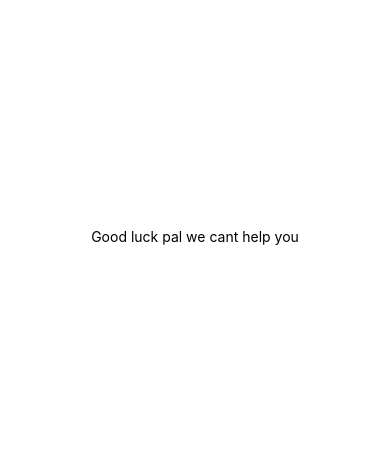
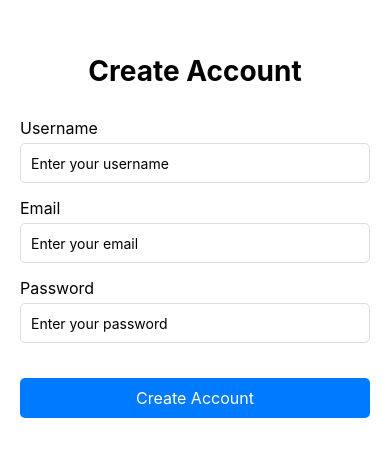
Before and after one commit to lfedronic/sidequests-frontend, a React Native app: screen / in a window 390 px wide. Shown: the part 186-642 px from the top of the page. Built offline with nearby package versions, Linux system fonts and the light colour scheme.

Commit message:
page changes

```diff
--- a/App.tsx
+++ b/App.tsx
@@ -9,7 +9,7 @@ import ForgotPassword from './components/ForgotPassword';
 const App: React.FC = () => {
   return (
     <SafeAreaView style={styles.container}>
-      <ForgotPassword />
+      <CreateAccount />
     </SafeAreaView>
   );
 };
--- a/components/CreateAccount.tsx
+++ b/components/CreateAccount.tsx
@@ -1,14 +1,16 @@
-import React, { useState, useEffect } from 'react';
-import { View, Text, Button, Image, StyleSheet, TextInput, TouchableOpacity } from 'react-native';
+import React, { useState } from 'react';
+import { View, Text, TextInput, TouchableOpacity, StyleSheet } from 'react-native';
 import { API } from '../config';
 
 const CreateAccount: React.FC = () => {
   const [username, setUsername] = useState('');
   const [email, setEmail] = useState('');
   const [password, setPassword] = useState('');
+  const [error, setError] = useState<string | null>(null); // Add error state
 
   const handleCreateAccount = () => {
-    // Handle create account logic here
+    // Clear any previous error
+    setError(null);
 
     var url = API + "createuser";
     const loginData = {
@@ -16,8 +18,8 @@ const CreateAccount: React.FC = () => {
       email: email,
       password: password,
       points: 0,
+      quests: [],
     };
-    console.log('Creating account with:', loginData);
 
     fetch(url, {
       method: 'POST',
@@ -26,13 +28,23 @@ const CreateAccount: React.FC = () => {
       },
       body: JSON.stringify(loginData),
     })
-    .then((response) => response.text())
-    .then((data) => {
-      console.log('Login successful:', data);
-    })
-    .catch((error) => {
-      console.error('Error:', error);
-    });
+      .then((response) => {
+        if (response.status === 200) {
+          return response.text(); // For successful account creation
+        } else if (response.status === 400) {
+          return response.json().then((data) => {
+            throw new Error(data.message); // Handle 400 error and extract message from JSON
+          });
+        } else {
+          throw new Error('Unexpected error: ' + response.status);
+        }
+      })
+      .then((data) => {
+        console.log('Account created successfully:', data);
+      })
+      .catch((error) => {
+        setError(error.message); // Set error message to display it on the screen
+      });
   };
 
   return (
@@ -73,6 +85,9 @@ const CreateAccount: React.FC = () => {
         />
       </View>
 
+      {/* Error Message */}
+      {error && <Text style={styles.errorText}>{error}</Text>}
+
       {/* Create Account Button */}
       <TouchableOpacity style={styles.createButton} onPress={handleCreateAccount}>
         <Text style={styles.createButtonText}>Create Account</Text>
@@ -87,7 +102,7 @@ const styles = StyleSheet.create({
     flex: 1,
     justifyContent: 'center',
     paddingHorizontal: 20,
-    backgroundColor: '#f5f5f5',
+    width: '100%',
   },
   title: {
     fontSize: 28,
@@ -121,6 +136,11 @@ const styles = StyleSheet.create({
     fontSize: 16,
     textAlign: 'center',
   },
+  errorText: {
+    color: 'red',
+    textAlign: 'center',
+    marginBottom: 10,
+  },
 });
 
 export default CreateAccount;
```
Also changed, not shown: components/LoginPage.tsx (+29 -10 lines).
